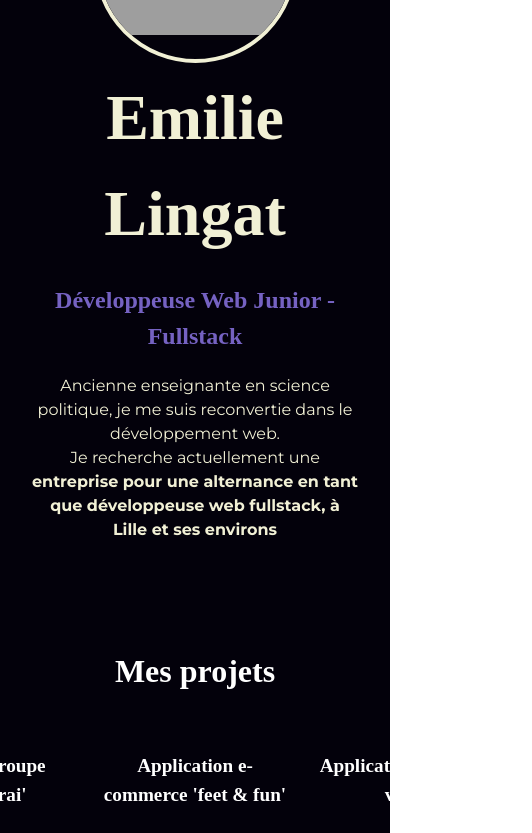
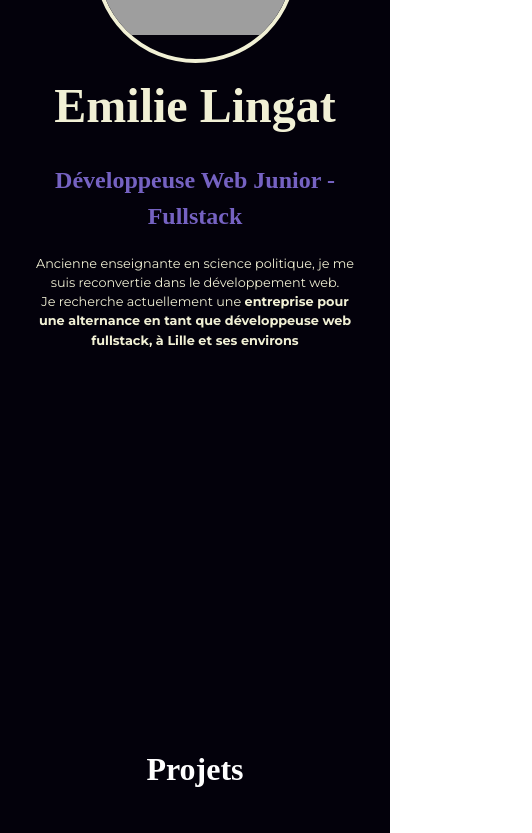
Before and after one commit to EmilieLgt/CV-Portfolio, a React (Vite) app: page / in a window 390 px wide. Shown: the part 172-1005 px from the top of the page, 532 px wide, since content can reach past the window. Built offline with nearby package versions, Linux system fonts and the light colour scheme; grey boxes are pictures that could not be loaded; a web font is replaced by a local one.

Commit message:
css responsive

```diff
--- a/src/App.css
+++ b/src/App.css
@@ -8,7 +8,8 @@
 
 h1,
 h2,
-h3,h4 {
+h3,
+h4 {
   font-family: "Ubuntu Sans Mono";
 }
 a {
@@ -39,7 +40,6 @@ h3 {
   --main-color: #f1f0d5;
   --secondary-color: #03010b;
   --third-color: rgb(117, 98, 194);
-
 }
 
 body {
@@ -47,7 +47,6 @@ body {
   margin: 0;
   background-color: var(--secondary-color);
   scroll-behavior: smooth;
-
 }
 
 /* Présentation */
@@ -61,13 +60,14 @@ body {
 }
 .section-presentation {
   background-color: var(--secondary-color);
-  color:var(--main-color);
+  color: var(--main-color);
   display: flex;
   flex-direction: row;
   justify-content: space-evenly;
   align-items: center;
   padding: 2em;
   text-align: center;
+  height: 100vh;
 }
 
 .title-pres {
@@ -79,21 +79,21 @@ body {
   color: var(--main-color);
   background-color: var(--secondary-color);
   display: flex;
-  flex-direction:row;
+  flex-direction: row;
   justify-content: space-evenly;
   align-items: center;
   text-align: center;
-  height:20vh;
+  height: 20vh;
 }
 
 .icons-contact {
   max-height: 5vh;
 }
 .liens-contact {
-    display:flex;
-    align-items: center;
-    justify-content: space-between;
-    gap :1em
+  display: flex;
+  align-items: center;
+  justify-content: space-between;
+  gap: 1em;
 }
 /* Homepage */
 
@@ -125,47 +125,57 @@ body {
   height: 100vh;
 }
 .navBarre-square:hover {
-background-color: var(--main-color);
-color:var(--secondary-color);
-cursor:pointer
+  background-color: var(--main-color);
+  color: var(--secondary-color);
+  cursor: pointer;
 }
 
-.navBarre-square:active{
-    background-color: var(--main-color);
-color:var(--secondary-color)
+.navBarre-square:active {
+  background-color: var(--main-color);
+  color: var(--secondary-color);
 }
 
-
-
-
-.link-nav:hover {cursor:pointer;
-
-
+.link-nav:hover {
+  cursor: pointer;
 }
 
-@media screen and (max-width:  992px) {
+@media screen and (max-width: 992px) {
+  h1 {
+    font-size: 3em;
+  }
+
+  .desc-pres {
+    font-size: 0.8em;
+  }
   .section-nav {
-    display:none
+    display: none;
   }
   .main {
-    margin-left: 0;
-    max-width:100%
+    margin: 0;
+    max-width: 100%;
+    display: flex;
+    flex-direction: column;
+    justify-content: center;
   }
   .section-presentation {
     background-color: var(--secondary-color);
-    color:var(--main-color);
+    color: var(--main-color);
     display: flex;
     flex-direction: column;
     justify-content: space-evenly;
     align-items: center;
-    padding: 2em;
-    text-align: center;
+    padding-top: 2em;
+    height: fit-content;
   }
   .photo-pres {
     width: 50vw;
     border-radius: 100%;
     height: 50vw;
-    object-fit: contain;
     border: solid 4px var(--main-color);
   }
+  .contact-section {
+    display: flex;
+    flex-direction: column;
+    height: 30vh;
+  }
 }
--- a/src/App.jsx
+++ b/src/App.jsx
@@ -13,7 +13,7 @@ function App() {
         <a href="#presentation" offset={-70} duration={500} className="link-nav">
           <div className="navBarre-square">Intro</div>
         </a>
-        <a href="#projects" offset={-70} duration={500} className="link-nav">
+        <a href="#my-projects" offset={-70} duration={500} className="link-nav">
           <div className="navBarre-square">Projets</div>
         </a>
         <a href="#competences" offset={-70} duration={500} className="link-nav">
@@ -34,7 +34,7 @@ function App() {
         <div id="presentation" className="element">
           <Présentation />
         </div>
-        <div id="projects" className="element">
+        <div id="my-projects" className="element">
           <ProjectsList />
         </div>
         <div id="competences" className="element">
--- a/src/components/Competences/competences.css
+++ b/src/components/Competences/competences.css
@@ -4,27 +4,27 @@
   justify-content: center;
   align-items: center;
   text-align: center;
-  background-color:var(--main-color);
-  color:var(--secondary-color)
+  background-color: var(--main-color);
+  color: var(--secondary-color);
+  height: 100vh;
 }
-.competences-section h4{
+.competences-section h4 {
   font-size: 1.5em;
-  color:var(--third-color)
+  color: var(--third-color);
 }
 .competences-elements {
-  display:flex;
+  display: flex;
   flex-direction: row;
   justify-content: space-evenly;
   align-items: center;
-  width:100%;
-  height:80vh;
+  width: 100%;
+  height: 80vh;
 }
 .icon-competences {
   max-width: 15vh;
-  max-height:15vh;
+  max-height: 15vh;
   object-fit: contain;
 }
-
 
 .all-icons-competences {
   display: flex;
@@ -32,18 +32,40 @@
   align-items: center;
   justify-content: center;
   flex-wrap: wrap;
-width:60%
+  width: 60%;
 }
 
 .competences-langues {
-  display:flex;
+  display: flex;
   flex-direction: column;
 }
 
-.framework-section{
+.framework-section {
   display: flex;
   flex-direction: column;
   justify-content: space-between;
   align-items: center;
-  height:75%
+  height: 75%;
 }
+
+@media screen and (max-width: 992px) {
+  .competences-elements {
+    display: flex;
+    flex-direction: column;
+    justify-content: space-evenly;
+    align-items: center;
+    width: 100%;
+    height: fit-content;
+    margin-bottom: 2em;
+  }
+
+  .icon-competences {
+    max-width: 10vh;
+    max-height: 10vh;
+    object-fit: contain;
+  }
+
+  .competences-section {
+    height: fit-content;
+  }
+}
--- a/src/components/Diploms/diploms.css
+++ b/src/components/Diploms/diploms.css
@@ -14,7 +14,8 @@
     justify-content: center;
     align-items: center;
     padding:1em;
-    text-align:center
+    text-align:center;
+    height:100vh
 }
 
 .diploms-title {
@@ -28,3 +29,32 @@
     color :  var(--secondary-color);
     padding:0.6em
 }
+
+@media screen and (max-width:  992px) {
+
+    .diploms {
+        margin:0;
+        display:flex;
+        flex-direction: column;
+
+    }
+
+    .diploms-title {
+
+        margin:0;
+        width:85vw
+
+    }
+
+    .diploms-info {
+        margin:0;
+        width:85vw
+    }
+
+    .diploms-section {
+      gap :1.2em;
+      height:fit-content;
+    }
+
+
+}
--- a/src/components/Experiences/experiences.css
+++ b/src/components/Experiences/experiences.css
@@ -1,38 +1,56 @@
 .section-experiences {
   background-color: var(--main-color);
   color: black;
-    display:flex;
+  display: flex;
   flex-direction: column;
   justify-content: center;
   align-items: center;
-    padding:1em;
-    text-align:center
+  padding: 1em;
+  text-align: center;
+  height: 100vh;
 }
 
 .experience-text {
-    display:flex;
-    align-items:center
+  display: flex;
+  align-items: center;
 }
 
-.experiences-info{
+.experiences-info {
   background-color: var(--secondary-color);
-    color:var(--main-color);
-    padding:0.6em
+  color: var(--main-color);
+  padding: 0.6em;
 }
 
 .experience-title {
-    border:2px solid var(--secondary-color);
-    padding:0.5em
+  border: 2px solid var(--secondary-color);
+  padding: 0.5em;
 }
 
-.experience-list{
-    display:flex;
+.experience-list {
+  display: flex;
   flex-direction: row;
   justify-content: space-evenly;
   align-items: center;
-    margin-top:2em;
-    margin-bottom:2em
+  margin-top: 2em;
+  margin-bottom: 2em;
 }
 .experience-list li {
-    width:20%
+  width: 20%;
 }
+
+@media screen and (max-width: 992px) {
+  .section-experiences {
+    height: fit-content;
+  }
+  .experience-list {
+    display: flex;
+    flex-direction: column;
+    flex-wrap: wrap;
+    margin: 0;
+  }
+
+  .experience-list li {
+    width: 80%;
+    padding-top: 1em;
+  }
+}
--- a/src/components/Projects/ProjectsList.jsx
+++ b/src/components/Projects/ProjectsList.jsx
@@ -38,7 +38,7 @@ function ProjectsList() {
     },
   ];
 
-  return (<div className="projects"><h3>Mes projets</h3>
+  return (<div className="projects"><h3>Projets</h3>
     <div className="projects-section">
 
 
--- a/src/components/Projects/projects.css
+++ b/src/components/Projects/projects.css
@@ -15,7 +15,7 @@ ol {
   background-color: rgb(128, 69, 173);
   color: white;
   font-size: 0.8em;
-  padding:0.3em
+  padding: 0.3em;
 }
 
 .project-list-competences {
@@ -24,17 +24,16 @@ ol {
   justify-content: center;
 }
 .projects {
-  background-color:  var(--secondary-color);
-  height:120vh;
-  color:white;
+  background-color: var(--secondary-color);
+  height: 120vh;
+  color: white;
   border-radius: 0px;
   padding-top: 0.5em;
-  padding-bottom:1em;
-  display:flex;
+  padding-bottom: 1em;
+  display: flex;
   flex-direction: column;
   justify-content: center;
   align-items: center;
-
 }
 .projects-section {
   padding: 2em;
@@ -50,12 +49,11 @@ ol {
 .one-project {
   padding-bottom: 2em;
   width: 30%;
-
 }
 
 .one-project:hover {
   background-color: var(--main-color);
-  color:var(--secondary-color)
+  color: var(--secondary-color);
 }
 
 .buttons-project {
@@ -63,7 +61,7 @@ ol {
   flex-direction: row;
   justify-content: space-evenly;
   align-items: center;
-  margin-top:1em
+  margin-top: 1em;
 }
 
 button {
@@ -78,7 +76,7 @@ button {
   transition: 0.3s;
   box-shadow: 5px 5px 0px 0px rgba(51, 51, 51, 1);
   background-color: var(--main-color);
-  margin-top:2em
+  margin-top: 2em;
 }
 
 button:hover {
@@ -86,3 +84,26 @@ button:hover {
   color: #fff;
   background-color: #461563;
 }
+
+@media screen and (max-width: 992px) {
+  .projects-section {
+    flex-wrap: wrap;
+    padding: 0;
+  }
+  .projects {
+    background-color: var(--secondary-color);
+    color: white;
+    border-radius: 0px;
+    padding: 0;
+    display: flex;
+    flex-direction: column;
+    justify-content: center;
+    align-items: center;
+    height: 370vh;
+  }
+
+  .one-project {
+    padding-bottom: 2em;
+    width: 90%;
+  }
+}
```
Also changed, not shown: public/project1.png. Lines whose indentation alone changed are shown as unchanged.
